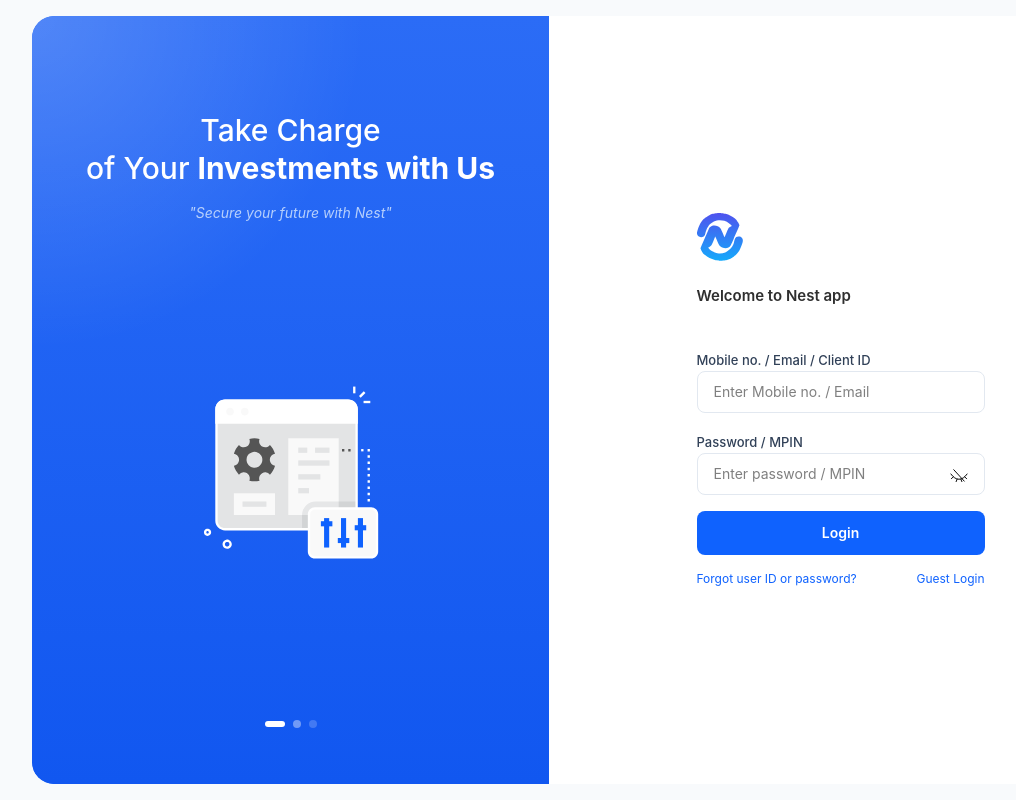
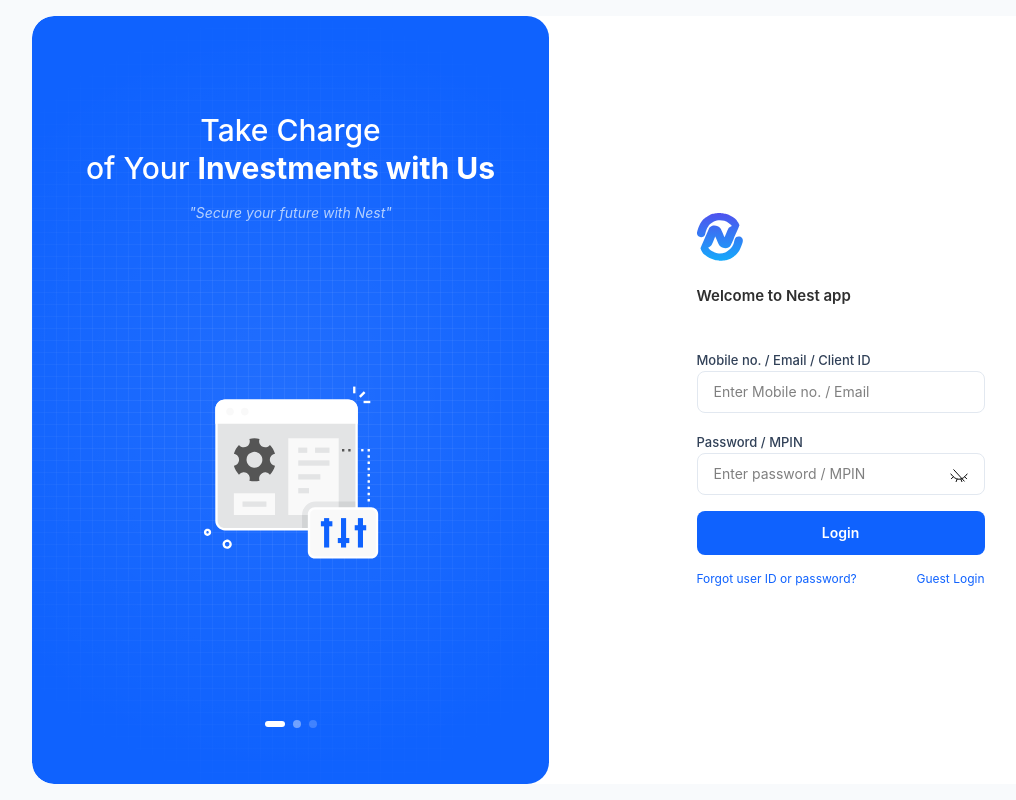
Before and after one commit to Dhruv-Omnenest/POC, a React (Vite) app: page /auth in a window 1280 px wide. Shown: the whole page, without its empty margins (58-1074 px from the left). Built offline with nearby package versions, Linux system fonts and the light colour scheme.

Commit message:
ui changes

```diff
--- a/src/pages/Auth/components/AuthLayout.tsx
+++ b/src/pages/Auth/components/AuthLayout.tsx
@@ -3,23 +3,41 @@
 export const AuthLayout: React.FC<{ children: React.ReactNode }> = ({ children }) => (
   <div className="flex h-dvh w-full items-center justify-center bg-slate-50 overflow-hidden">
     <div className="flex h-[calc(100dvh-2rem)] w-[calc(100vw-2rem)] max-w-275 overflow-hidden rounded-[22px] bg-white shadow-xl lg:shadow-none">
-      <section className="relative hidden w-[47%] flex-col rounded-[22px] bg-[#0f62fe] text-white lg:flex">
-        <div className="absolute inset-0 bg-[linear-gradient(rgba(255,255,255,0.08)_1px,transparent_1px),linear-gradient(90deg,rgba(255,255,255,0.08)_1px,transparent_1px)] bg-size-[24px_24px]" />
-        <div className="absolute inset-0 bg-[radial-gradient(circle_at_top_left,rgba(255,255,255,0.18),transparent_36%),linear-gradient(180deg,#2b6cf6_0%,#1157f0_100%)]" />
+     <section className="relative hidden w-[47%] overflow-hidden flex-col rounded-[22px] bg-[#0f62fe] text-white lg:flex">
+  {/* Fine Grid with Wider Spread */}
+  <div
+    className="absolute inset-0 opacity-30"
+    style={{
+      // Tiny 12px squares
+      backgroundImage: `linear-gradient(rgba(255,255,255,0.2) 1px, transparent 1px), linear-gradient(90deg, rgba(255,255,255,0.2) 1px, transparent 1px)`,
+      backgroundSize: '12px 12px',
 
+      // "spread" further by increasing the 10% to 30% and 70% to 90%
+      maskImage: 'radial-gradient(circle at center, black 30%, transparent 90%)',
+      WebkitMaskImage: 'radial-gradient(circle at center, black 30%, transparent 90%)'
+    }}
+  />
+
+  {/* Subtle Glow to make the center grid pop */}
+  <div className="absolute inset-0 bg-[radial-gradient(circle_at_center,rgba(255,255,255,0.08),transparent_80%)]" />
+
+  {/* Content Layer */}
   <div className="relative z-10 flex h-full flex-col items-center justify-between px-10 py-12 text-center">
     <div className="pt-12">
-            <h1 className="text-3xl font-medium leading-tight text-white">
+      <h1 className="text-3xl font-medium leading-tight">
         Take Charge <br /> of Your <span className="font-bold">Investments with Us</span>
       </h1>
       <p className="mt-4 text-sm text-blue-100 opacity-80 italic">"Secure your future with Nest"</p>
     </div>
+
     <div className="flex flex-1 items-center justify-center">
       <img src="/src/assets/auth.svg" alt="Artwork" className="h-auto w-full max-w-70" />
     </div>
+
     <div className="flex items-center gap-2 pb-2">
       <span className="h-1.5 w-5 rounded-full bg-white" />
-            <span className="h-2 w-2 rounded-full bg-white/40" /><span className="h-2 w-2 rounded-full bg-white/20" />
+      <span className="h-2 w-2 rounded-full bg-white/40" />
+      <span className="h-2 w-2 rounded-full bg-white/20" />
     </div>
   </div>
 </section>
```
Lines whose indentation alone changed are shown as unchanged.
